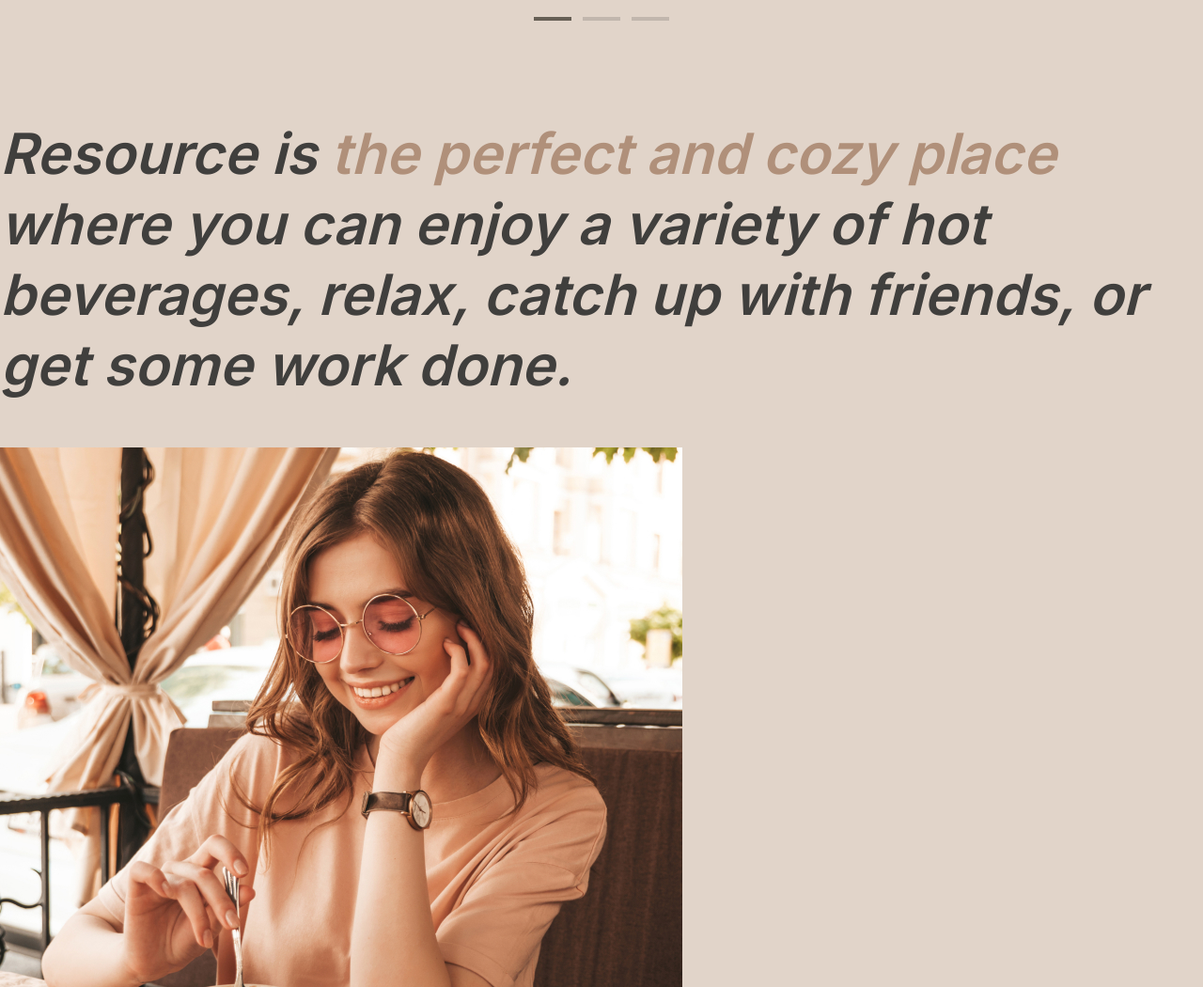
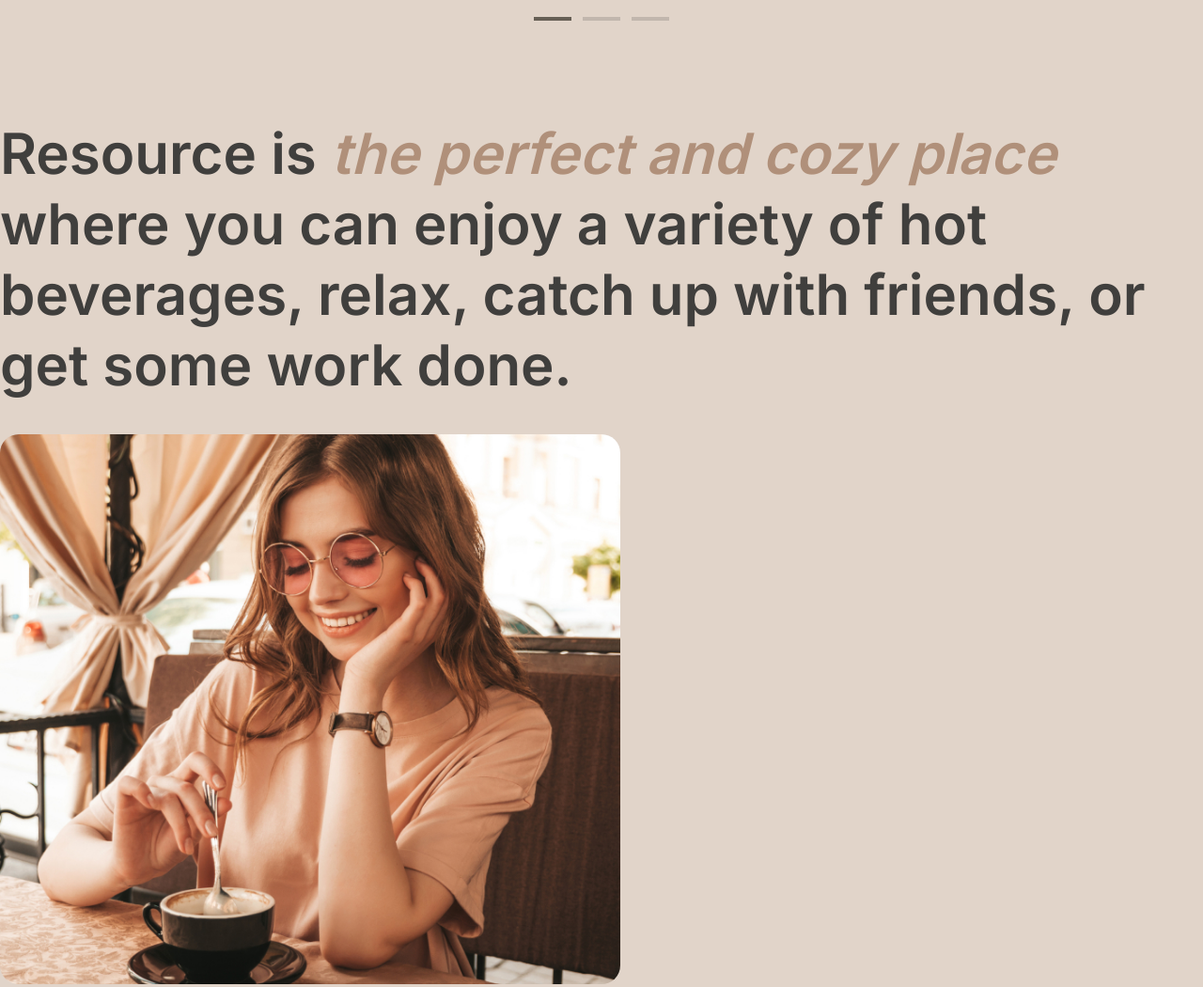
Before and after one commit to Glebanuk/Coffee-house-clone, a website: page coffe-house/index.html in a window 1280 px wide. Shown: the part 1620-2670 px from the top of the page at 94% size. Drawn offline with Linux system fonts and the light colour scheme; a web font is replaced by a local one.

Commit message:
feat: add cozy section

```diff
--- a/coffe-house/index.html
+++ b/coffe-house/index.html
@@ -3,10 +3,9 @@
 <head>
     <meta charset="UTF-8">
     <meta name="viewport" content="width=device-width, initial-scale=1.0">
-    <link rel="preconnect" href="https://fonts.googleapis.com">
-    <link rel="preconnect" href="https://fonts.gstatic.com" crossorigin>
-    <link href="https://fonts.googleapis.com/css2?family=Inter:wght@400;600&display=swap" rel="stylesheet">
-    <link href="https://fonts.cdnfonts.com/css/inter" rel="stylesheet">
+    <link rel="preconnect" href="https://fonts.googleapis.com%22%3E/">
+    <link rel="preconnect" href="https://fonts.gstatic.com/" crossorigin>
+    <link href="https://fonts.googleapis.com/css2?family=Inter:wght@400;600;700&display=swap" rel="stylesheet">
     <link rel="stylesheet" href="./sass/normalize.css">
     <link rel="stylesheet" href="./sass/style.css">
     <title>Coffee House</title>
@@ -111,21 +110,29 @@
         </section>
         <section class="cozy-place">
             <div class="wrapper">
-                <div><h2>Resource is <span class="colored-text">the perfect and cozy place</span> where you can enjoy a  variety of hot beverages, relax, catch up with friends, or get some work done.</h2></div>
+                <h2>Resource is <span class="colored-text">the perfect and cozy place</span> where you can enjoy a  variety of hot beverages, relax, catch up with friends, or get some work done.</h2>
                 <div class="cozy-place__grid-container">
-                    <div class="img__box">
+
+                    <div class="left__column cozy__column">
+                        <div class="img__box img__box1">
                             <img src="./assets/home_img/about-1.jpg" alt="photo">
                         </div>
-                    <div class="img__box">
+                        <div class="img__box img__box2">
                             <img src="./assets/home_img/about-2.jpg" alt="photo">
                         </div>
-                    <div class="img__box">
+                    </div>
+
+                    <div class="right__column cozy__column">
+                        <div class="img__box img__box3">
                             <img src="./assets/home_img/about-3.jpg" alt="photo">
                         </div>
-                    <div class="img__box">
+                        <div class="img__box img__box4">
                             <img src="./assets/home_img/about-4.jpg" alt="photo">
                         </div>
                     </div>
+
+                </div>
+
             </div>
         </section>
         <section class="download">
--- a/coffe-house/sass/base/_base.scss
+++ b/coffe-house/sass/base/_base.scss
@@ -1,3 +1,5 @@
+// @import url('https://fonts.googleapis.com/css2?family=Inter:wght@400;600;700&family=Manrope:wght@400;700&display=swap');
+
 html{
     font-size: 10px;
     }
@@ -18,6 +20,7 @@
       font-weight: 600;
       line-height: 125%;
       color: $color-text-dark;
+      font-style: normal;
       }
 
       h3{
--- a/coffe-house/sass/layout/_cozy.scss
+++ b/coffe-house/sass/layout/_cozy.scss
@@ -1,6 +1,40 @@
 .cozy-place h2{
     font-size: 60px;
-font-style: italic;
 font-weight: 600;
 line-height: 125%;
+margin-bottom: 36px;
 }
+.cozy-place__grid-container{
+    display: flex;
+    gap: 40px;
+    flex-wrap: wrap;
+}
+
+.cozy__column{
+    display: flex;
+    flex-direction: column;
+    width: 660px;
+    gap: 40px;
+}
+
+.img__box{
+    border-radius: 20px;
+}
+.img__box img{
+    width: 100%;;
+    border-radius: 20px;
+    object-fit: cover;
+    height: 100%;
+}
+.img__box1{
+    height: 585px;
+}
+.img__box2{
+    height: 430px;
+}
+.img__box3{
+    height: 430px;
+}
+.img__box4{
+    height: 585px;
+}
```
Also changed, not shown: coffe-house/sass/normalize.css, coffe-house/sass/style.css, 1 other file. Lines whose indentation alone changed are shown as unchanged.
